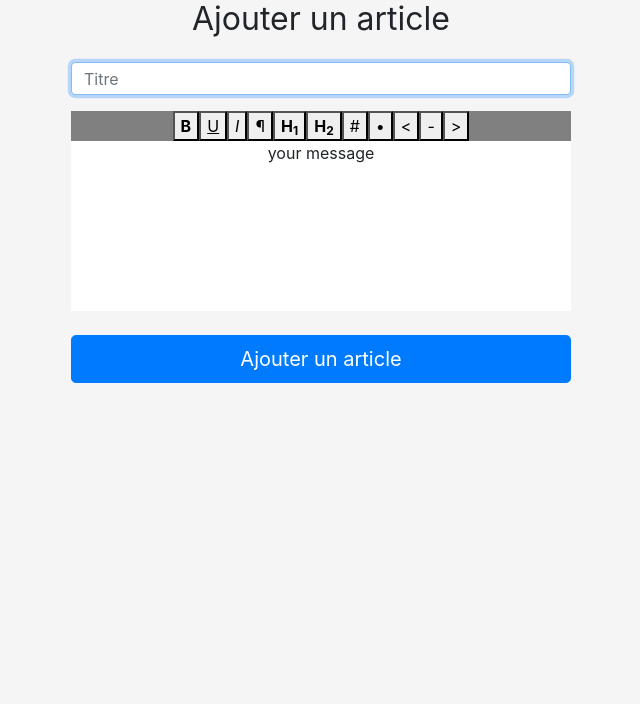
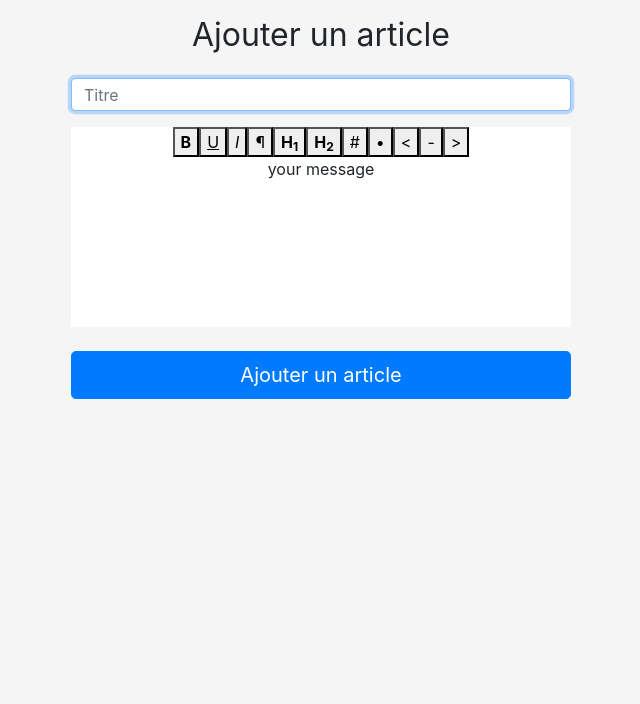
Before and after one commit to LeTillieu/PAD, a PHP site: page /administration.php in a window 1280 px wide. Shown: the part 96-800 px from the top of the page, without its empty margins (319-959 px from the left). Run offline with PHP 8.4, Linux system fonts and the light colour scheme.

Commit message:
Correction éditeur + page admin 1.1

```diff
--- a/administration.php
+++ b/administration.php
@@ -6,7 +6,7 @@ include "includes/head.php";
     <body class="text-center">
         <?php include 'includes/nav.php'; ?>
         <form action="">
-            <h1 class="h2 mb-3 font-weight-normal">Ajouter un article</h1>
+            <h1 class="h2 mt-3 mb-3 font-weight-normal">Ajouter un article</h1>
             <label for="inputTitle" class="sr-only">Titre</label>
             <input type="text" id="inputTitle" name="articleTitle" class="form-control mt-4 mb-2" placeholder="Titre" required autofocus>
             <div id="editor" class="pell mt-3"></div>
--- a/css/style.css
+++ b/css/style.css
@@ -109,6 +109,3 @@ body {
     height: 200px;
     width: 500px;
 }
-.pell-actionbar{
-    background-color: red;
-}
--- a/js/editor.js
+++ b/js/editor.js
@@ -34,10 +34,10 @@ const editor = init({
         }
     ],
     classes: {
-        actionbar: 'pell-actionbar-custom-name',
-        button: 'pell-button-custom-name',
-        content: 'pell-content-custom-name',
-        selected: 'pell-button-selected-custom-name'
+        actionbar: 'pell-actionbar',
+        button: 'pell-button',
+        content: 'pell-content',
+        selected: 'pell-button-selected'
     }
 });
 
--- a/pell-master/src/pell.js
+++ b/pell-master/src/pell.js
@@ -115,7 +115,6 @@ export const init = settings => {
 
   const actionbar = createElement('div')
   actionbar.className = classes.actionbar
-  actionbar.style.backgroundColor = "grey"
   appendChild(settings.element, actionbar)
 
   const content = settings.element.content = createElement('div')
--- a/pell-master/src/pell.scss
+++ b/pell-master/src/pell.scss
@@ -27,7 +27,7 @@ $pell-content-padding: 10px !default;
 }
 
 .pell-button {
-  background-color: transparent;
+  background-color: white;
   border: none;
   cursor: pointer;
   height: $pell-button-height;
```
